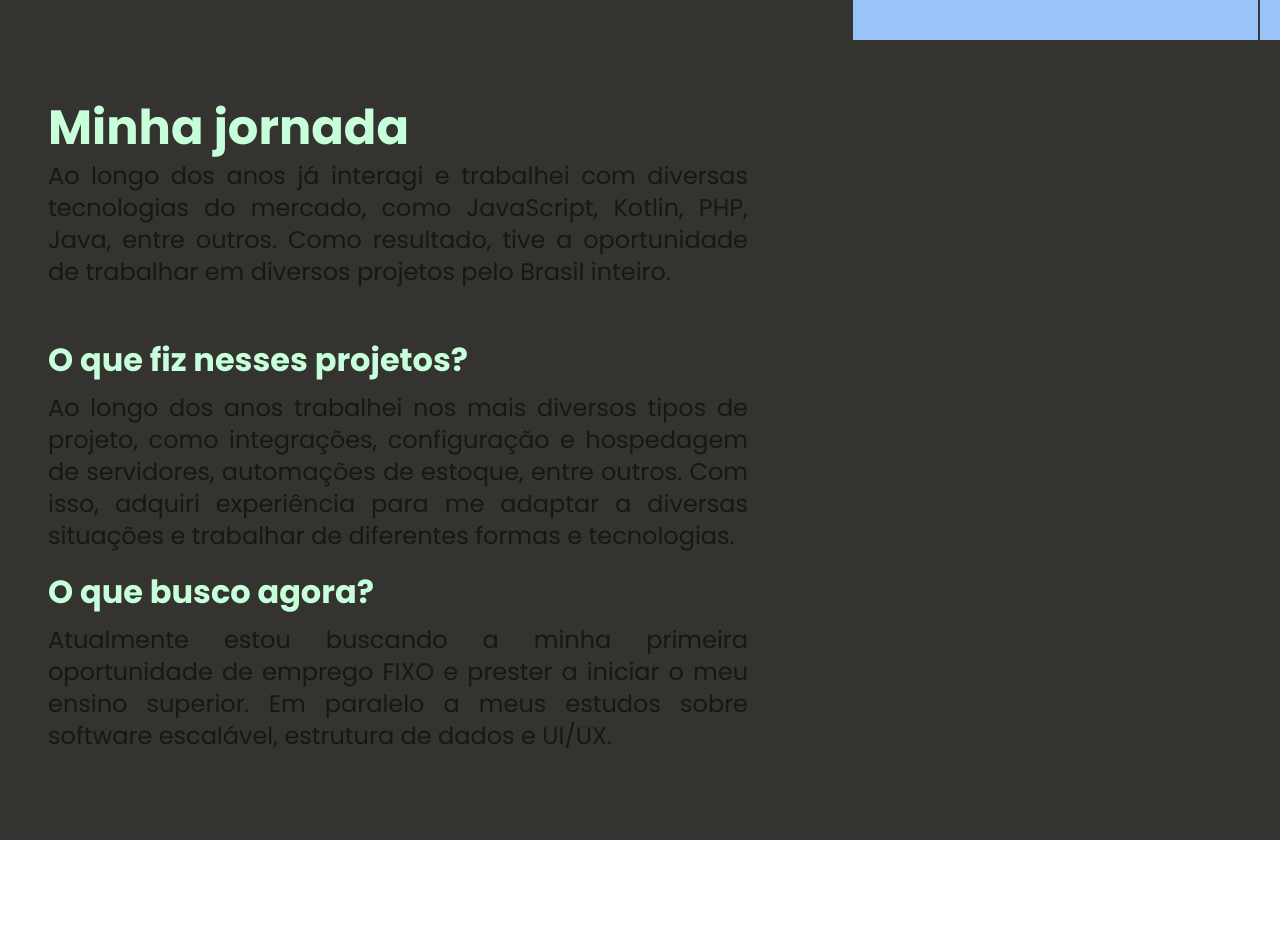
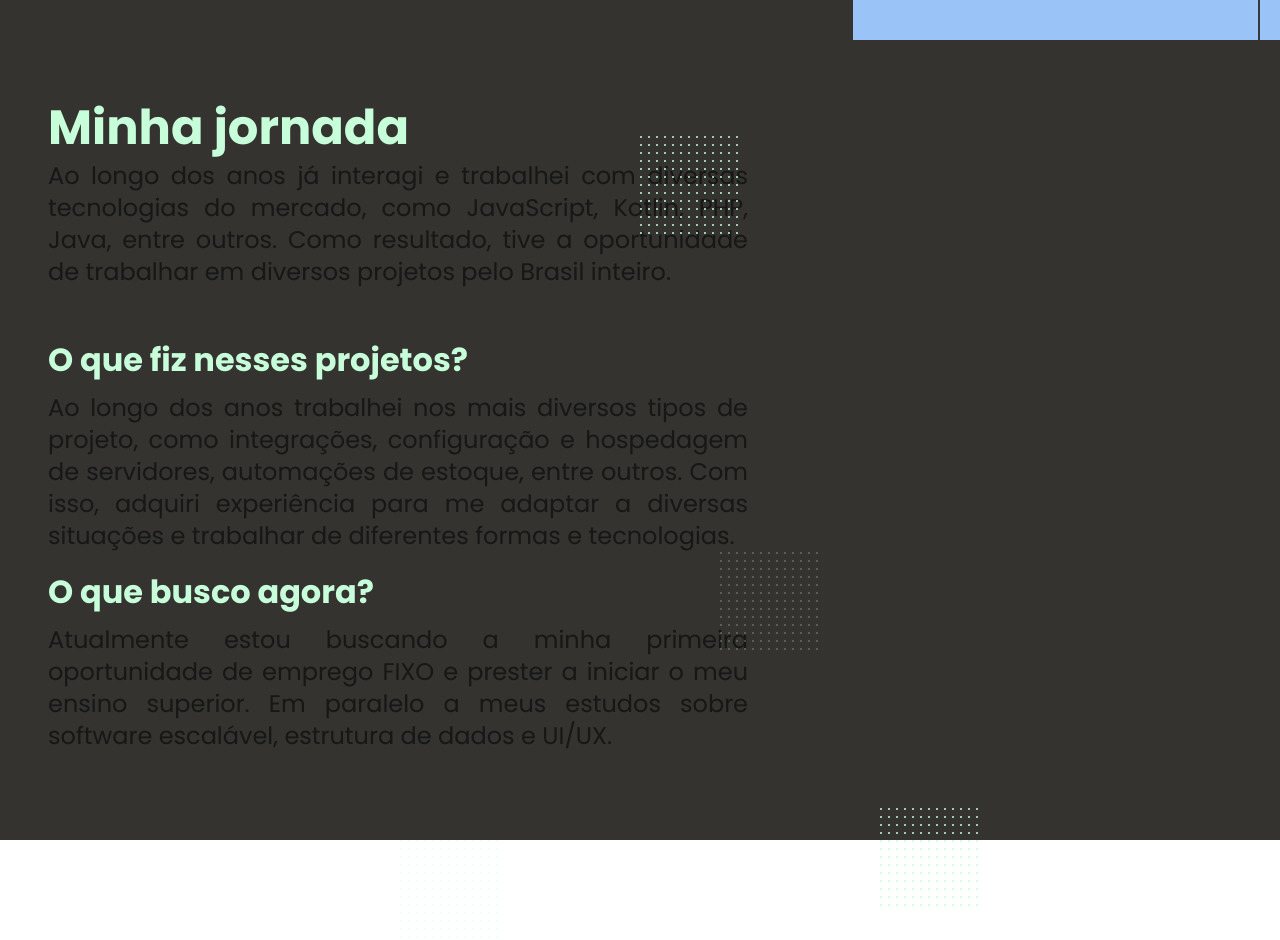
Before and after one commit to fatekkl/Portfolio-Next, a Next.js app: page / in a window 1280 px wide. Shown: the part 760-1700 px from the top of the page. Before the commit the page ends 1600 px from the top, so only its background shows below. Built offline with nearby package versions, Linux system fonts and the light colour scheme.

Commit message:
add squares to background

```diff
--- a/src/app/Components/Journey/index.tsx
+++ b/src/app/Components/Journey/index.tsx
@@ -1,6 +1,24 @@
+import DotSquare from "../DotSquare";
+import Stair from "../Stair";
+
 export default function Journey() {
     return (
         <section className="flex flex-col md:flex-row min-h-screen relative bg-jet">
+
+            {/* Elementos decorativos que podem ficar ocultos em telas muito pequenas */}
+            <div className="hidden md:block absolute left-2/4  top-[6rem]">
+                <DotSquare />
+            </div>
+            <div className="hidden md:block absolute left-[45rem] opacity-30 top-[32rem]">
+                <DotSquare />
+            </div>
+            <div className="hidden md:block absolute left-[25rem] top-[50rem]  opacity-30">
+                <DotSquare />
+            </div>
+            <div className="hidden md:block absolute left-[55rem] top-[48rem]">
+                <DotSquare />
+            </div>
+
             <div className="ml-12 mt-16 w-1/2 flex flex-col gap-4">
                 <div className="flex flex-col gap-2">
                     <h1 className="text-tea text-5xl font-bold text-start">Minha jornada</h1>
```
